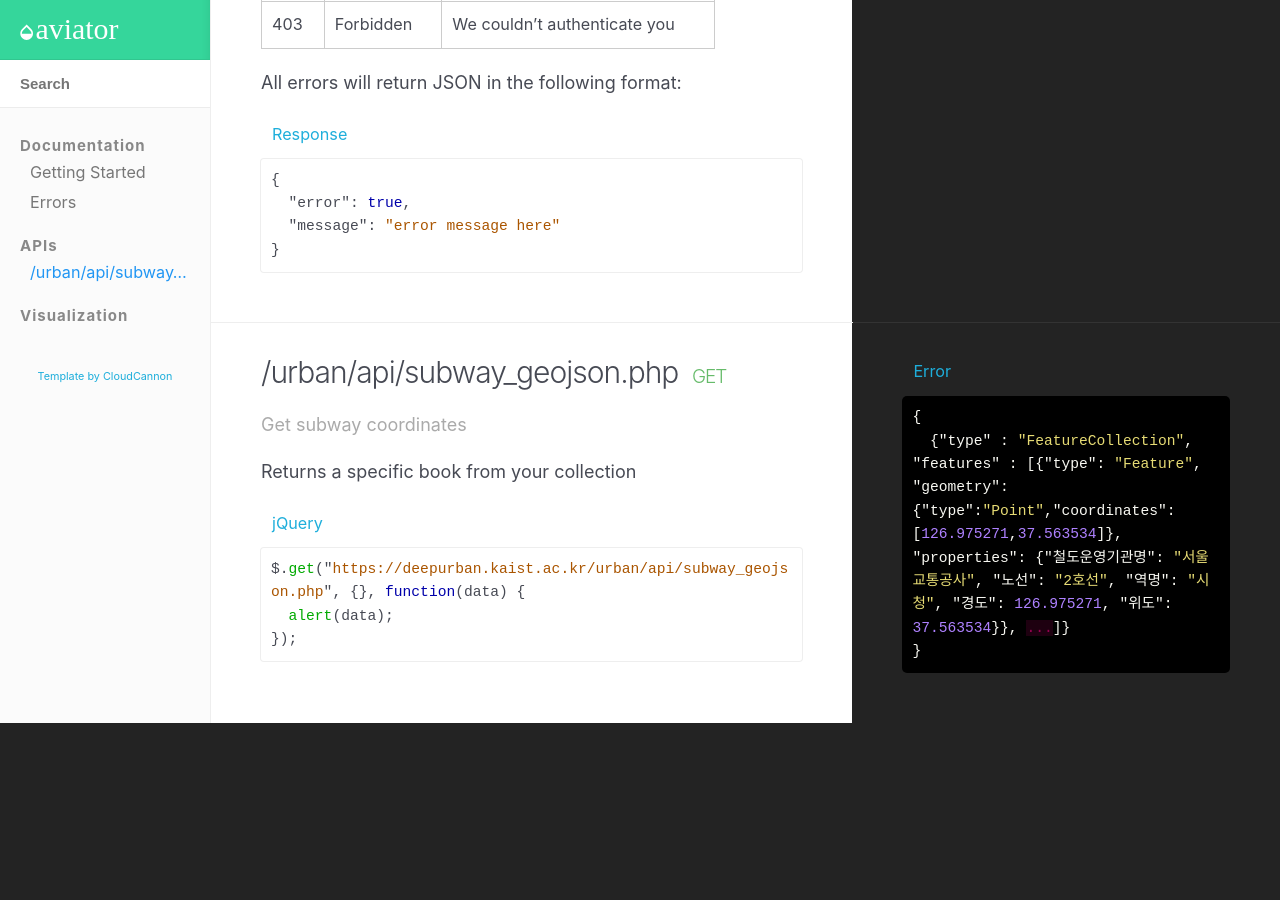
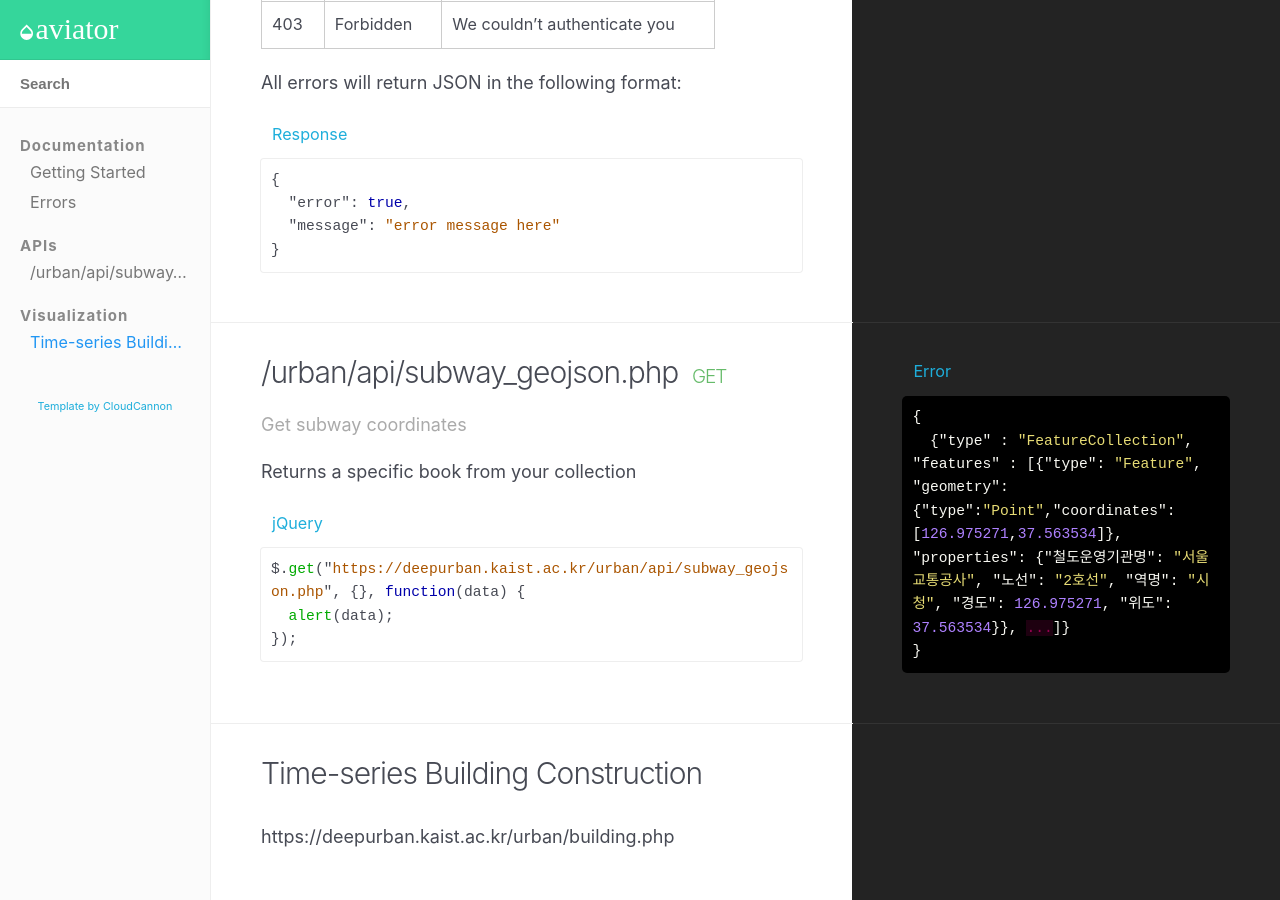
Before and after one commit to cdsnlab/urbanflow-documentation, a Jekyll site: the page built from index.html, in a window 1280 px wide and 900 px high, scrolled down 852 px. Built offline with Jekyll 4.4.1, drawn with Linux system fonts in a browser that asks for light colours; nearby versions of some CDN libraries; before the commit the page ends 1575 px from its top, so only the background shows below that; part of the change alters nothing that is shown.

```diff
--- a/_config.yml
+++ b/_config.yml
@@ -20,7 +20,7 @@ collections:
   api:
     title: APIs
     position_number: 2
-  vizualization:
+  visualization:
     title: Visualization
     position_number: 3
 plugins:
```
